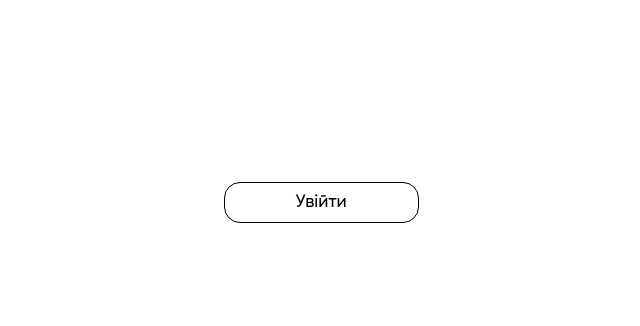
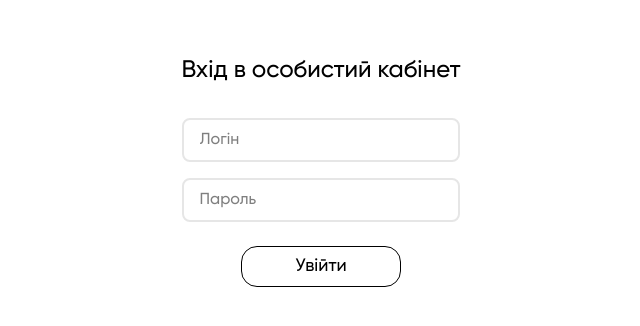
Before and after one commit to danylokolesnikov/avtor-web, a Next.js app: page /login in a window 1280 px wide. Shown: the part 230-556 px from the top of the page, without its empty margins (319-959 px from the left). Built offline with nearby package versions, Linux system fonts and the light colour scheme; no server answers.

Commit message:
update UI for the Login page

```diff
--- a/src/screens/Home/index.tsx
+++ b/src/screens/Home/index.tsx
@@ -12,7 +12,7 @@ export const HomeScreen: React.FC = () => {
         style={{ backgroundImage: `url("${Image.src}")` }}
       />
       <div className="flex justify-center items-center h-full text-white">
-        <Link href={ROUTE.login} className=" absolute top-26 m-auto ">
+        <Link href={ROUTE.login} className="absolute top-26 m-auto">
           Увійти
         </Link>
 
--- a/src/screens/Login/index.tsx
+++ b/src/screens/Login/index.tsx
@@ -1,6 +1,7 @@
 import { useLoginMutation } from '@/shared/api/auth';
 import type { LoginInput } from '@/shared/api/auth/auth-types';
 import { Button } from '@/shared/components/Button';
+import { InputField } from '@/shared/components/InputField';
 import { ROUTE } from '@/shared/helpers/routers';
 import { useRouter } from 'next/router';
 import { toast } from 'react-toastify';
@@ -47,14 +48,38 @@ export const LoginScreen: React.FC = () => {
   };
 
   return (
-    <div className="flex items-center justify-center h-full">
-      <form onSubmit={handleSubmit} className="grid gap-2">
-        <input name="username" type="text" required />
-        <input name="password" type="password" required />
-        <Button type="submit" isLoading={isLoading} disabled={isSuccess}>
-          Увійти
-        </Button>
-      </form>
+    <div className="px-[var(--screen-space)] h-full">
+      <div className="max-w-[var(--screen-container)] m-auto h-full">
+        <div className="flex items-center justify-center h-full py-[2.5rem]">
+          <div>
+            <h1 className="text-2xl text-center">Вхід в особистий кабінет</h1>
+            <form onSubmit={handleSubmit} className="grid gap-4 mt-8">
+              <InputField
+                id="username"
+                name="username"
+                type="text"
+                placeholder="Логін"
+                required
+              />
+              <InputField
+                id="password"
+                name="password"
+                type="password"
+                required
+                placeholder="Пароль"
+              />
+              <Button
+                type="submit"
+                isLoading={isLoading}
+                disabled={isSuccess}
+                className="max-w-[10rem] m-auto w-full mt-2"
+              >
+                Увійти
+              </Button>
+            </form>
+          </div>
+        </div>
+      </div>
     </div>
   );
 };
--- /dev/null
+++ b/src/shared/components/FieldWrapper/index.tsx
@@ -0,0 +1,21 @@
+export type FieldWrapperProps = {
+  children: React.ReactNode;
+  htmlFor?: string;
+  label?: string;
+  error?: boolean | string;
+};
+
+export function FieldWrapper({
+  label,
+  htmlFor,
+  error,
+  children,
+}: FieldWrapperProps) {
+  return (
+    <div>
+      {label && <label htmlFor={htmlFor}>{label}</label>}
+      {children}
+      {typeof error === 'string' && <span>{error}</span>}
+    </div>
+  );
+}
--- /dev/null
+++ b/src/shared/components/Input/index.tsx
@@ -0,0 +1,18 @@
+import cn from 'classnames';
+
+export type InputProps = React.DetailedHTMLProps<
+  React.InputHTMLAttributes<HTMLInputElement>,
+  HTMLInputElement
+>;
+
+export function Input({ className, ...rest }: InputProps) {
+  return (
+    <input
+      {...rest}
+      className={cn(
+        'w-full py-2 px-4 rounded-lg border-[2px] border-[#E6E6E6]',
+        className,
+      )}
+    />
+  );
+}
--- /dev/null
+++ b/src/shared/components/InputField/index.tsx
@@ -0,0 +1,13 @@
+import { FieldWrapper, FieldWrapperProps } from '../FieldWrapper';
+import { Input, InputProps } from '../Input';
+
+type InputFieldProps = InputProps &
+  Omit<FieldWrapperProps, 'children' | 'htmlFor'>;
+
+export function InputField({ error, label, id, ...rest }: InputFieldProps) {
+  return (
+    <FieldWrapper htmlFor={id} error={error} label={label}>
+      <Input id={id} {...rest} />
+    </FieldWrapper>
+  );
+}
```
